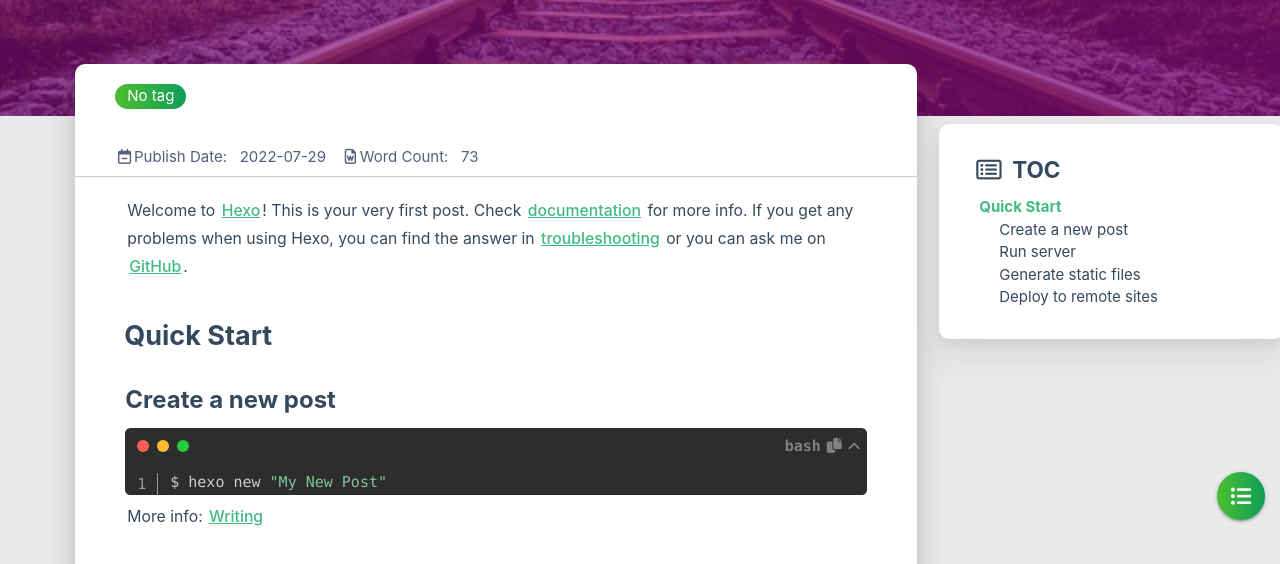
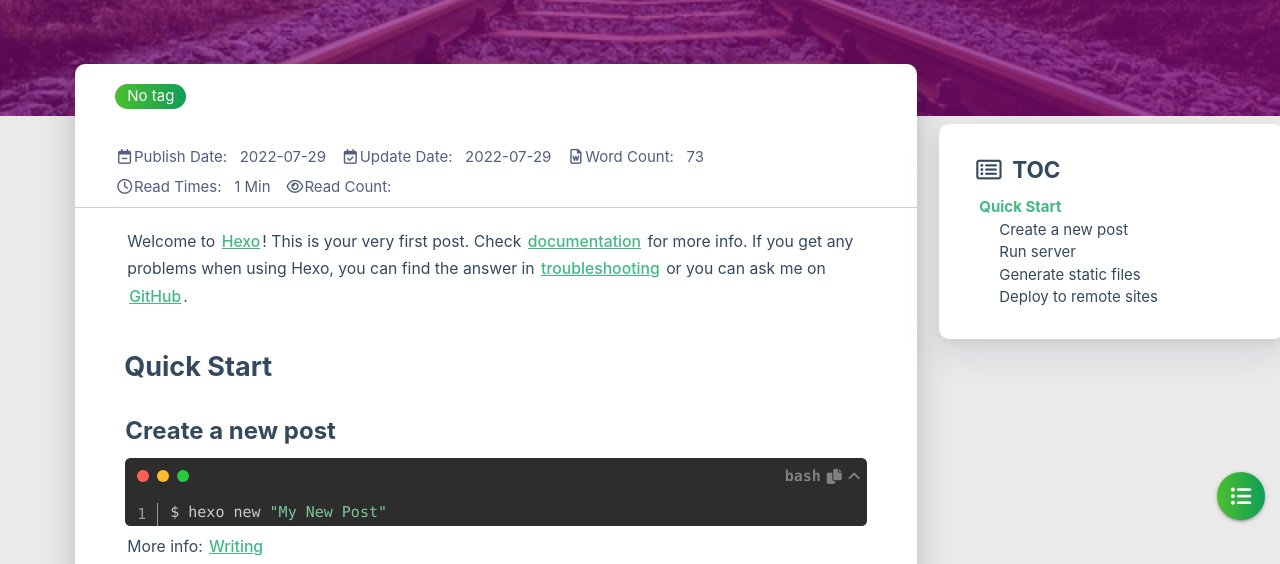
Before and after one commit to hanbu97/blog, a plain HTML site: page 2022/07/29/hello-world/index.html in a window 1280 px wide. Shown: the part 204-768 px from the top of the page. Drawn offline with Linux system fonts and the light colour scheme; some packages are replaced by stand-ins of ours; no server answers; a script that the page names is missing.

Commit message:
Site updated: 2022-07-30 01:17:02

```diff
--- a/2022/07/29/hello-world/index.html
+++ b/2022/07/29/hello-world/index.html
@@ -449,6 +449,11 @@
 
 
 
+                <div class="post-date info-break-policy">
+                    <i class="far fa-calendar-check fa-fw"></i>Update Date:&nbsp;&nbsp;
+                    2022-07-29
+                </div>
+
 
 
                 <div class="info-break-policy">
@@ -458,7 +463,17 @@
 
 
 
+                <div class="info-break-policy">
+                    <i class="far fa-clock fa-fw"></i>Read Times:&nbsp;&nbsp;
+                    1 Min
+                </div>
 
+
+
+                    <div id="busuanzi_container_page_pv" class="info-break-policy">
+                        <i class="far fa-eye fa-fw"></i>Read Count:&nbsp;&nbsp;
+                        <span id="busuanzi_value_page_pv"></span>
+                    </div>
 
             </div>
         </div>
@@ -1198,8 +1213,6 @@ $(function () {
 </script>
 
 
-    <script src="/libs/others/clicklove.js" async="async"></script>
-
 
     <script async src="/libs/others/busuanzi.pure.mini.js"></script>
 
--- a/index.html
+++ b/index.html
@@ -884,8 +884,6 @@ $(function () {
 </script>
 
 
-    <script src="/libs/others/clicklove.js" async="async"></script>
-
 
     <script async src="/libs/others/busuanzi.pure.mini.js"></script>
 
```
Also changed, not shown: 404/index.html (+0 -2 lines), about/index.html (+0 -2 lines), archives/2022/07/index.html (+0 -2 lines), archives/2022/index.html (+0 -2 lines), archives/index.html (+0 -2 lines), categories/index.html (+0 -2 lines), contact/index.html (+0 -2 lines), tags/index.html (+0 -2 lines).
